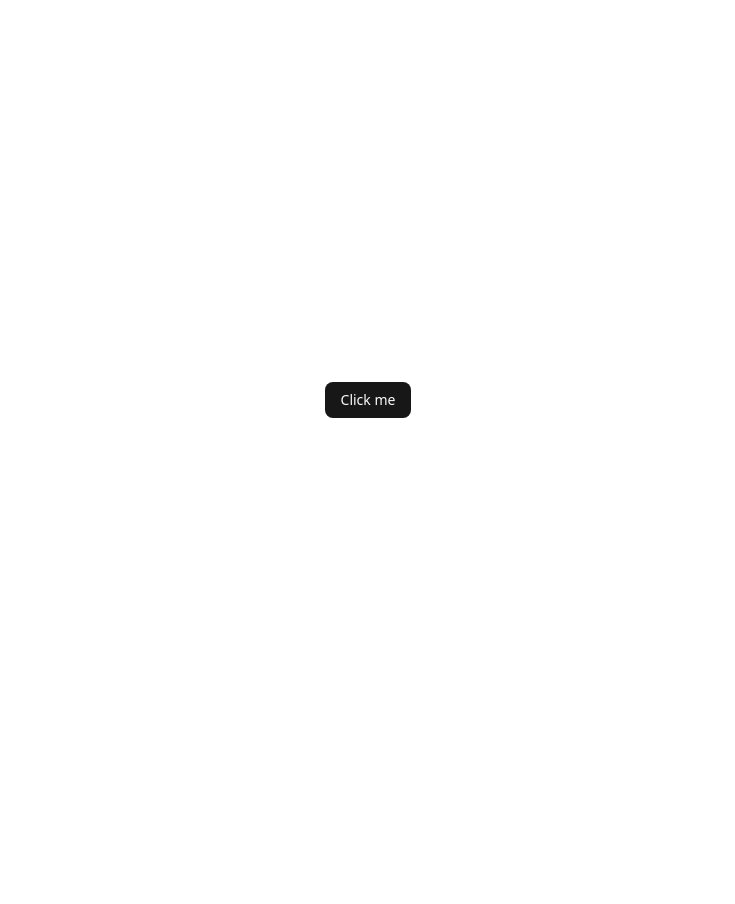
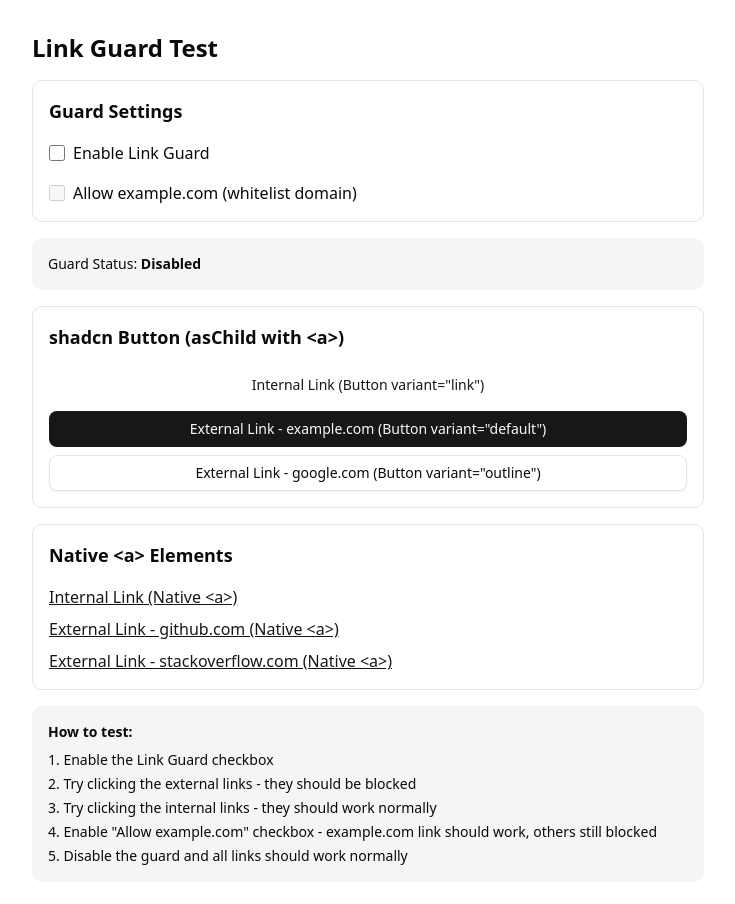
Before and after one commit to jesse23/nav-intercept-example, a React (Vite) app: page / in a window 1280 px wide. Shown: the top 904 px of the page, without its empty margins (272-1007 px from the left). Before the commit the page ends 800 px from the top, so only its background shows below. Built offline with nearby package versions, Linux system fonts and the light colour scheme.

Commit message:
Implement link guard feature with UI controls in App component

```diff
--- a/src/App.tsx
+++ b/src/App.tsx
@@ -1,9 +1,121 @@
+import { useState, useEffect } from "react"
 import { Button } from "@/components/ui/button"
+import { setupLinkGuard } from "@/lib/linkGuard"
 
 function App() {
+  const [guardEnabled, setGuardEnabled] = useState(false)
+  const [allowExampleCom, setAllowExampleCom] = useState(false)
+
+  useEffect(() => {
+    // Setup link guard with current options and get cleanup function
+    const cleanup = setupLinkGuard({
+      enabled: guardEnabled,
+      allowedDomains: allowExampleCom ? ["example.com"] : undefined,
+    })
+
+    // Return cleanup function to remove event listener when disabled or component unmounts
+    return cleanup
+  }, [guardEnabled, allowExampleCom])
+
   return (
-    <div className="flex min-h-svh flex-col items-center justify-center">
-      <Button>Click me</Button>
+    <div className="flex min-h-svh flex-col items-center justify-center gap-8 p-8">
+      <div className="flex flex-col gap-4 max-w-2xl w-full">
+        <h1 className="text-2xl font-bold">Link Guard Test</h1>
+
+        {/* Control Checkboxes */}
+        <div className="flex flex-col gap-4 p-4 border rounded-lg">
+          <h2 className="text-lg font-semibold">Guard Settings</h2>
+          <label className="flex items-center gap-2 cursor-pointer">
+            <input
+              type="checkbox"
+              checked={guardEnabled}
+              onChange={(e) => setGuardEnabled(e.target.checked)}
+              className="w-4 h-4"
+            />
+            <span>Enable Link Guard</span>
+          </label>
+          <label className="flex items-center gap-2 cursor-pointer">
+            <input
+              type="checkbox"
+              checked={allowExampleCom}
+              onChange={(e) => setAllowExampleCom(e.target.checked)}
+              className="w-4 h-4"
+              disabled={!guardEnabled}
+            />
+            <span>Allow example.com (whitelist domain)</span>
+          </label>
+        </div>
+
+        {/* Status */}
+        <div className="p-4 bg-muted rounded-lg">
+          <p className="text-sm">
+            Guard Status: <strong>{guardEnabled ? "Enabled" : "Disabled"}</strong>
+          </p>
+          {guardEnabled && (
+            <p className="text-sm text-muted-foreground mt-1">
+              External links will be blocked {allowExampleCom && "(except example.com)"}
+            </p>
+          )}
+        </div>
+
+        {/* shadcn Button as Link Examples */}
+        <div className="flex flex-col gap-4 p-4 border rounded-lg">
+          <h2 className="text-lg font-semibold">shadcn Button (asChild with &lt;a&gt;)</h2>
+          <div className="flex flex-col gap-2">
+            <Button asChild variant="link">
+              <a href="/internal-page">Internal Link (Button variant="link")</a>
+            </Button>
+            <Button asChild variant="default">
+              <a href="https://example.com" target="_blank" rel="noopener noreferrer">
+                External Link - example.com (Button variant="default")
+              </a>
+            </Button>
+            <Button asChild variant="outline">
+              <a href="https://google.com" target="_blank" rel="noopener noreferrer">
+                External Link - google.com (Button variant="outline")
+              </a>
+            </Button>
+          </div>
+        </div>
+
+        {/* Native &lt;a&gt; Element Examples */}
+        <div className="flex flex-col gap-4 p-4 border rounded-lg">
+          <h2 className="text-lg font-semibold">Native &lt;a&gt; Elements</h2>
+          <div className="flex flex-col gap-2">
+            <a href="/another-page" className="text-primary underline hover:no-underline">
+              Internal Link (Native &lt;a&gt;)
+            </a>
+            <a
+              href="https://github.com"
+              target="_blank"
+              rel="noopener noreferrer"
+              className="text-primary underline hover:no-underline"
+            >
+              External Link - github.com (Native &lt;a&gt;)
+            </a>
+            <a
+              href="https://stackoverflow.com"
+              target="_blank"
+              rel="noopener noreferrer"
+              className="text-primary underline hover:no-underline"
+            >
+              External Link - stackoverflow.com (Native &lt;a&gt;)
+            </a>
+          </div>
+        </div>
+
+        {/* Instructions */}
+        <div className="p-4 bg-muted rounded-lg text-sm">
+          <p className="font-semibold mb-2">How to test:</p>
+          <ol className="list-decimal list-inside space-y-1">
+            <li>Enable the Link Guard checkbox</li>
+            <li>Try clicking the external links - they should be blocked</li>
+            <li>Try clicking the internal links - they should work normally</li>
+            <li>Enable "Allow example.com" checkbox - example.com link should work, others still blocked</li>
+            <li>Disable the guard and all links should work normally</li>
+          </ol>
+        </div>
+      </div>
     </div>
   )
 }
--- a/src/lib/linkGuard.ts
+++ b/src/lib/linkGuard.ts
@@ -3,12 +3,13 @@ export function setupLinkGuard(options: {
   enabled: boolean
   allowExternal?: boolean
   allowedDomains?: string[]
-}) {
-  if (!options.enabled) return
+}): () => void {
+  if (!options.enabled) {
+    // Return a no-op cleanup function when disabled
+    return () => {}
+  }
 
-  document.addEventListener(
-    'click',
-    (e) => {
+  const clickHandler = (e: MouseEvent) => {
     const target = e.target as HTMLElement | null
     const anchor = target?.closest('a[href]') as HTMLAnchorElement | null
     if (!anchor) return
@@ -48,7 +49,12 @@ export function setupLinkGuard(options: {
         '*'
       )
     }
-    },
-    true // 👈 capture phase (important!)
-  )
   }
+
+  document.addEventListener('click', clickHandler, true) // 👈 capture phase (important!)
+
+  // Return cleanup function to remove the listener
+  return () => {
+    document.removeEventListener('click', clickHandler, true)
+  }
+}
```
Lines whose indentation alone changed are shown as unchanged.
